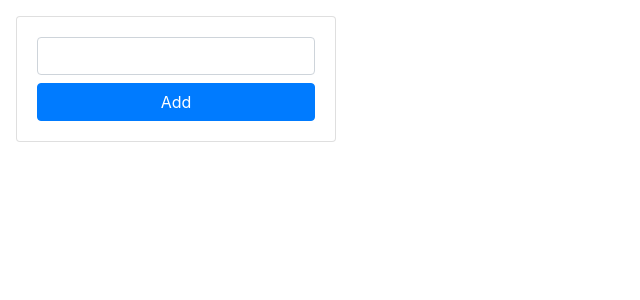
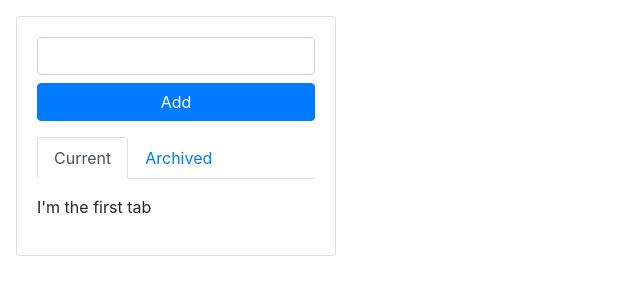
Before and after one commit to wahidrahim/yata-laravel-vue, a Vue app in the folder client/: page / in a window 1280 px wide. Shown: the top 300 px of the page, without its empty margins (0-640 px from the left). Built offline with nearby package versions, Linux system fonts and the light colour scheme.

Commit message:
todos store module

```diff
--- a/client/src/App.vue
+++ b/client/src/App.vue
@@ -7,12 +7,27 @@
           <b-button class="mt-2" type="submit" variant="primary" block>
             Add
           </b-button>
+          <todos />
         </b-form>
       </b-card>
     </div>
   </div>
 </template>
 
+<script>
+import Todos from './components/Todos'
+import TodosActions from './store/todos/actions/todos-actions'
+
+export default {
+  components: {
+    Todos
+  },
+  created() {
+    this.$store.dispatch(TodosActions.GET_TODOS)
+  }
+}
+</script>
+
 <style lang="scss" scoped>
 .todo-container {
   max-width: 320px;
--- /dev/null
+++ b/client/src/components/Todos.vue
@@ -0,0 +1,10 @@
+<template>
+  <b-tabs class="mt-3" content-class="mt-3">
+    <b-tab title="Current" active>
+      <p>I'm the first tab</p>
+    </b-tab>
+    <b-tab title="Archived">
+      <p>I'm the second tab</p>
+    </b-tab>
+  </b-tabs>
+</template>
--- a/client/src/store/index.js
+++ b/client/src/store/index.js
@@ -1,15 +1,12 @@
 import Vue from 'vue'
 import Vuex from 'vuex'
+
+import todos from './todos'
 
 Vue.use(Vuex)
 
 export default new Vuex.Store({
-  state: {
-  },
-  mutations: {
-  },
-  actions: {
-  },
   modules: {
+    todos
   }
 })
--- /dev/null
+++ b/client/src/store/todos/actions/todos-actions.js
@@ -0,0 +1,3 @@
+export default {
+  GET_TODOS: 'GET_TODOS'
+}
--- /dev/null
+++ b/client/src/store/todos/index.js
@@ -0,0 +1,14 @@
+import TodosActions from './actions/todos-actions'
+
+export default {
+  state: {
+    todos: []
+  },
+  getters: {},
+  mutations: {},
+  actions: {
+    [TodosActions.GET_TODOS]: context => {
+      console.log(context)
+    }
+  }
+}
```
Also changed, not shown: client/.eslintrc.js, 1 other file (tests, documents, lock files or other folders).
